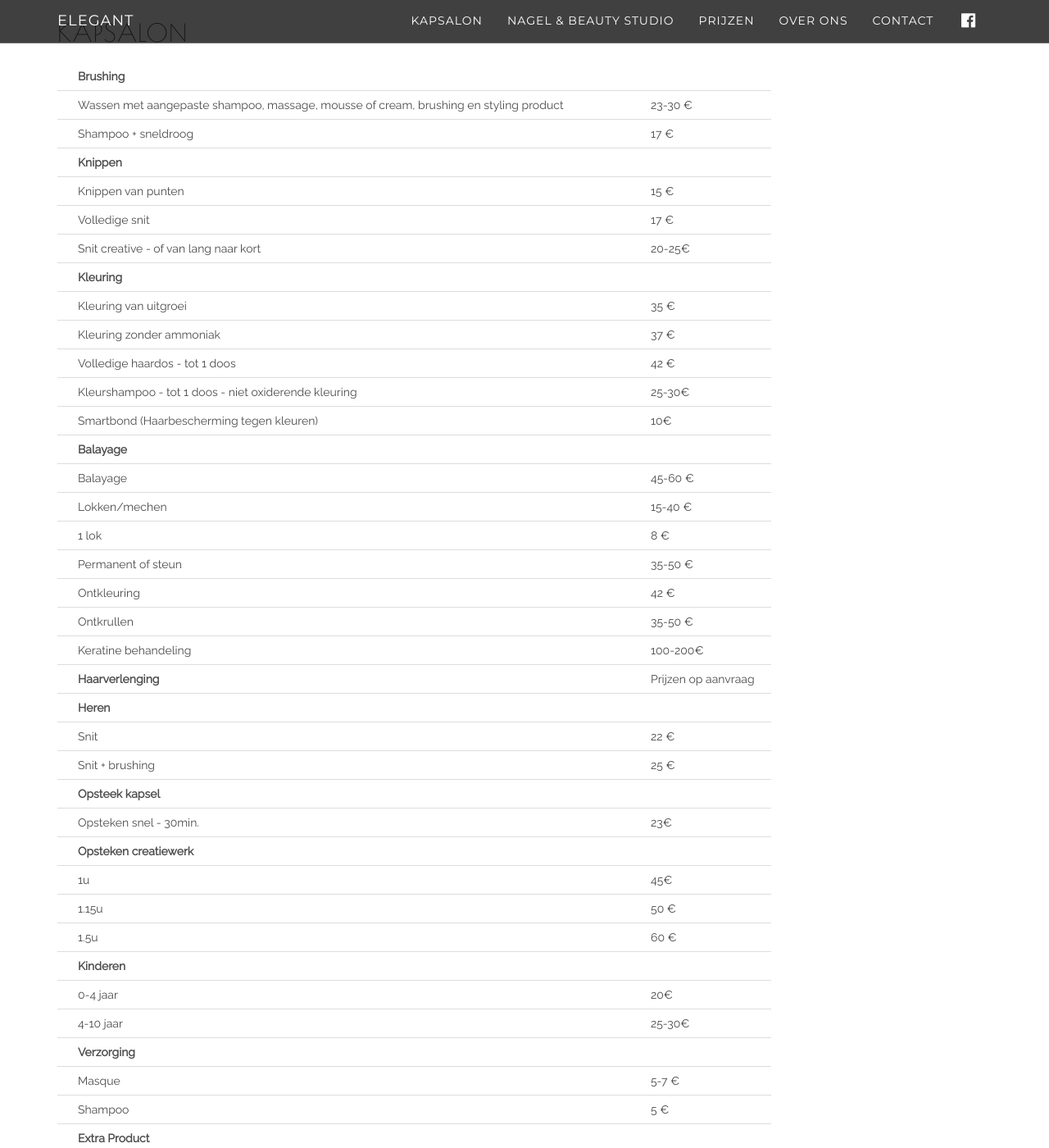
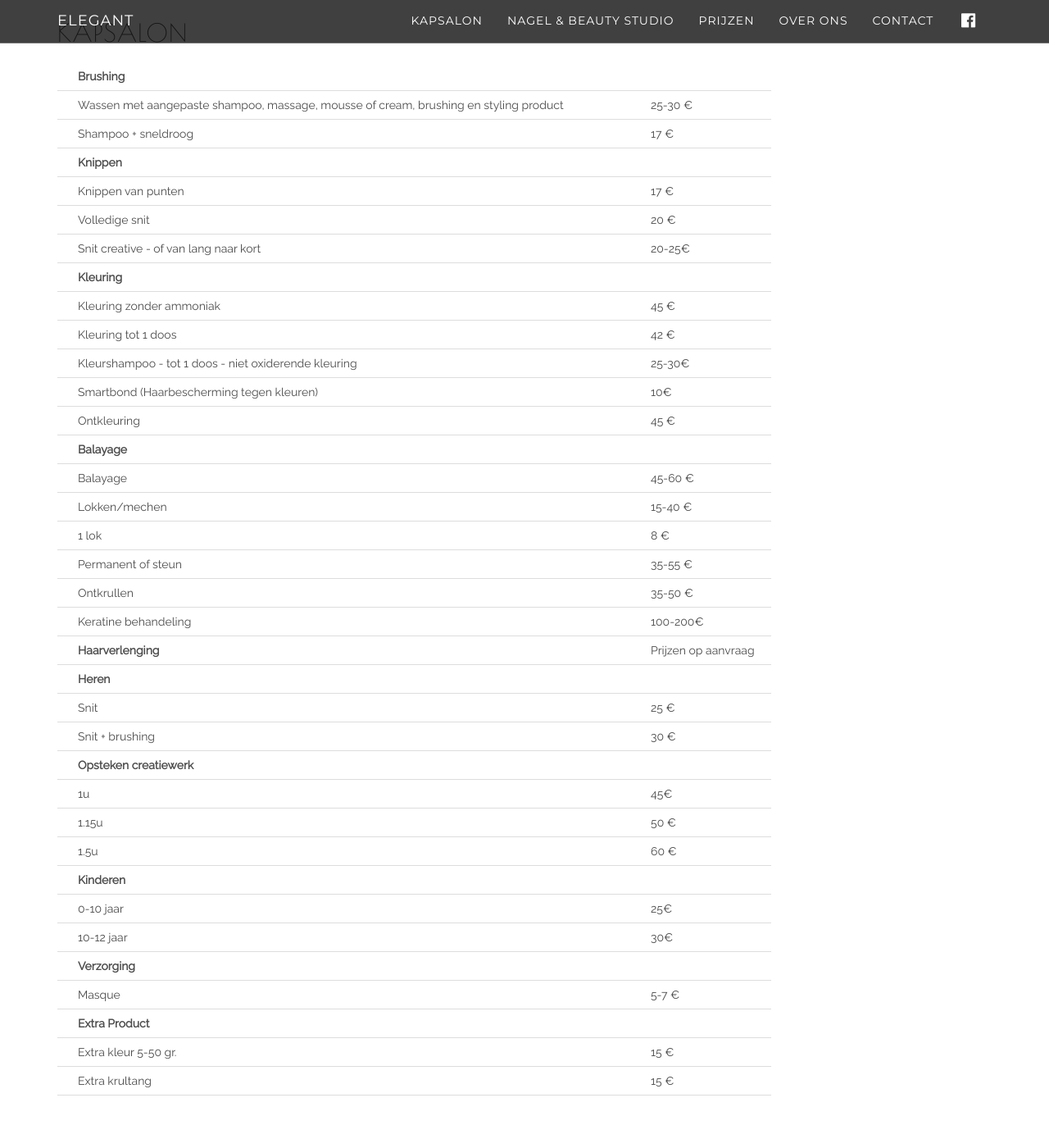
Before and after one commit to vickyvdds/elegant.liedekerke, a Jekyll site: the page built from _pages/pricelist.html, in a window 1280 px wide and 1400 px high, scrolled down 407 px. Shown: the whole window at 82% size. Built offline with Jekyll 4.4.1, drawn with Linux system fonts in a browser that asks for light colours.

Commit message:
Pricelist updates requested by Vicky

```diff
--- a/_pages/pricelist.html
+++ b/_pages/pricelist.html
@@ -19,8 +19,11 @@ permalink: prijslijst
           <td></td>
         </tr>
         <tr>
-                <td>Wassen met aangepaste shampoo, massage, mousse of cream, brushing en styling product&nbsp; &nbsp; &nbsp; &nbsp; &nbsp; &nbsp; &nbsp;</td>
-                <td>23-30 &euro;</td>
+          <td>
+            Wassen met aangepaste shampoo, massage, mousse of cream, brushing en
+            styling product&nbsp; &nbsp; &nbsp; &nbsp; &nbsp; &nbsp; &nbsp;
+          </td>
+          <td>25-30 &euro;</td>
         </tr>
         <tr>
           <td>Shampoo + sneldroog</td>
@@ -34,11 +37,11 @@ permalink: prijslijst
         </tr>
         <tr>
           <td>Knippen van punten</td>
-                <td>15 &euro;</td>
+          <td>17 &euro;</td>
         </tr>
         <tr>
           <td>Volledige snit</td>
-                <td>17 &euro;</td>
+          <td>20 &euro;</td>
         </tr>
         <tr>
           <td>Snit creative - of van lang naar kort</td>
@@ -51,15 +54,11 @@ permalink: prijslijst
           <td></td>
         </tr>
         <tr>
-                <td>Kleuring van uitgroei</td>
-                <td>35 &euro;</td>
+          <td>Kleuring zonder ammoniak</td>
+          <td>45 &euro;</td>
         </tr>
         <tr>
-                <td>Kleuring zonder ammoniak</td>
-                <td>37 &euro;</td>
-            </tr>
-            <tr>
-                <td>Volledige haardos - tot 1 doos</td>
+          <td>Kleuring tot 1 doos</td>
           <td>42 &euro;</td>
         </tr>
         <tr>
@@ -69,6 +68,10 @@ permalink: prijslijst
         <tr>
           <td>Smartbond (Haarbescherming tegen kleuren)</td>
           <td>10&euro;</td>
+        </tr>
+        <tr>
+          <td>Ontkleuring</td>
+          <td>45 &euro;</td>
         </tr>
         <tr>
           <td>
@@ -90,11 +93,7 @@ permalink: prijslijst
         </tr>
         <tr>
           <td>Permanent of steun</td>
-                <td>35-50 &euro;</td>
-            </tr>
-            <tr>
-                <td>Ontkleuring</td>
-                <td>42 &euro;</td>
+          <td>35-55 &euro;</td>
         </tr>
         <tr>
           <td>Ontkrullen</td>
@@ -118,21 +117,11 @@ permalink: prijslijst
         </tr>
         <tr>
           <td>Snit</td>
-                <td>22 &euro;</td>
+          <td>25 &euro;</td>
         </tr>
         <tr>
           <td>Snit + brushing</td>
-                <td>25 &euro;</td>
-            </tr>
-            <tr>
-                <td>
-                <strong>Opsteek kapsel</strong>
-                </td>
-                <td></td>
-            </tr>
-            <tr>
-                <td>Opsteken snel - 30min.</td>
-                <td>23&euro;</td>
+          <td>30 &euro;</td>
         </tr>
         <tr>
           <td>
@@ -159,12 +148,12 @@ permalink: prijslijst
           <td></td>
         </tr>
         <tr>
-                <td>0-4 jaar</td>
-                <td>20&euro;</td>
+          <td>0-10 jaar</td>
+          <td>25&euro;</td>
         </tr>
         <tr>
-                <td>4-10 jaar</td>
-                <td>25-30&euro;</td>
+          <td>10-12 jaar</td>
+          <td>30&euro;</td>
         </tr>
         <tr>
           <td>
@@ -175,10 +164,6 @@ permalink: prijslijst
         <tr>
           <td>Masque</td>
           <td>5-7 &euro;</td>
-            </tr>
-            <tr>
-                <td>Shampoo</td>
-                <td>5 &euro;</td>
         </tr>
         <tr>
           <td><strong>Extra Product</strong></td>
@@ -218,8 +203,7 @@ permalink: prijslijst
           <td>50&nbsp;&euro;</td>
         </tr>
         <tr>
-                <td>French op teennagels&nbsp;&nbsp;&nbsp;&nbsp;
-                </td>
+          <td>French op teennagels&nbsp;&nbsp;&nbsp;&nbsp;</td>
           <td>45&nbsp;&euro;</td>
         </tr>
         <tr>
@@ -227,8 +211,7 @@ permalink: prijslijst
           <td>45 &euro;</td>
         </tr>
         <tr>
-                <td>Verwijderen van gelnagels + verzorging
-                </td>
+          <td>Verwijderen van gelnagels + verzorging</td>
           <td>35 &euro;</td>
         </tr>
         <tr>
@@ -252,7 +235,10 @@ permalink: prijslijst
           <td>&nbsp;</td>
         </tr>
         <tr>
-                <td>Geeft je huid een nieuw en zuiver leven! Detox en bescherm uw huid tegen UV straling.</td>
+          <td>
+            Geeft je huid een nieuw en zuiver leven! Detox en bescherm uw huid
+            tegen UV straling.
+          </td>
           <td>&nbsp;</td>
         </tr>
         <tr>
@@ -268,27 +254,43 @@ permalink: prijslijst
           <td>&nbsp;</td>
         </tr>
         <tr>
-                <td>Vita Best - Pre anti-aging voor de gemengde en droge huid (75 min)</td>
+          <td>
+            Vita Best - Pre anti-aging voor de gemengde en droge huid (75 min)
+          </td>
           <td>65&nbsp;&euro;&nbsp;</td>
         </tr>
         <tr>
-                <td>Vita Hidoelastine - Pre anti-aging voor de gemengde en vette huid (60 min)</td>
+          <td>
+            Vita Hidoelastine - Pre anti-aging voor de gemengde en vette huid
+            (60 min)
+          </td>
           <td>65&nbsp;&euro;&nbsp;</td>
         </tr>
         <tr>
-                <td>Excellence Gylcocaviar - Intensieve huid structurerende anti-aging behandeling (75 min)</td>
+          <td>
+            Excellence Gylcocaviar - Intensieve huid structurerende anti-aging
+            behandeling (75 min)
+          </td>
           <td>75&nbsp;&euro;&nbsp;</td>
         </tr>
         <tr>
-                <td>Excellence Marine - Intensieve, verstevigende anti-aging behandeling (75 min)</td>
+          <td>
+            Excellence Marine - Intensieve, verstevigende anti-aging behandeling
+            (75 min)
+          </td>
           <td>75&nbsp;&euro;&nbsp;</td>
         </tr>
         <tr>
-                <td>Excellence Q10 - Regenererende anti-oxidant en anti-aging behandeling (75 min)</td>
+          <td>
+            Excellence Q10 - Regenererende anti-oxidant en anti-aging
+            behandeling (75 min)
+          </td>
           <td>75&nbsp;&euro;&nbsp;</td>
         </tr>
         <tr>
-                <td>New Even - Intensief herstellende zuurstofbehandeling (60 min)</td>
+          <td>
+            New Even - Intensief herstellende zuurstofbehandeling (60 min)
+          </td>
           <td>65&nbsp;&euro;</td>
         </tr>
         <tr>
@@ -296,7 +298,10 @@ permalink: prijslijst
           <td>65&nbsp;&euro;</td>
         </tr>
         <tr>
-                <td>Polivitaminic - Intensieve vitamine C behandeling met anti-oxidanten (75 min)</td>
+          <td>
+            Polivitaminic - Intensieve vitamine C behandeling met anti-oxidanten
+            (75 min)
+          </td>
           <td>85&nbsp;&euro;</td>
         </tr>
         <tr>
@@ -332,11 +337,16 @@ permalink: prijslijst
           <td>15 &euro;</td>
         </tr>
         <tr>
-                <td>Nu Skin - Anti-aging behandeling met zienbaar resultaat (60 min)</td>
+          <td>
+            Nu Skin - Anti-aging behandeling met zienbaar resultaat (60 min)
+          </td>
           <td>75&nbsp;&euro;</td>
         </tr>
         <tr>
-                <td>Excellence Eye Contour - Contour verbeterende, afvoerende oogbehandeling (30 min)</td>
+          <td>
+            Excellence Eye Contour - Contour verbeterende, afvoerende
+            oogbehandeling (30 min)
+          </td>
           <td>45&nbsp;&euro;</td>
         </tr>
         <tr>
```
Lines whose indentation alone changed are shown as unchanged.
